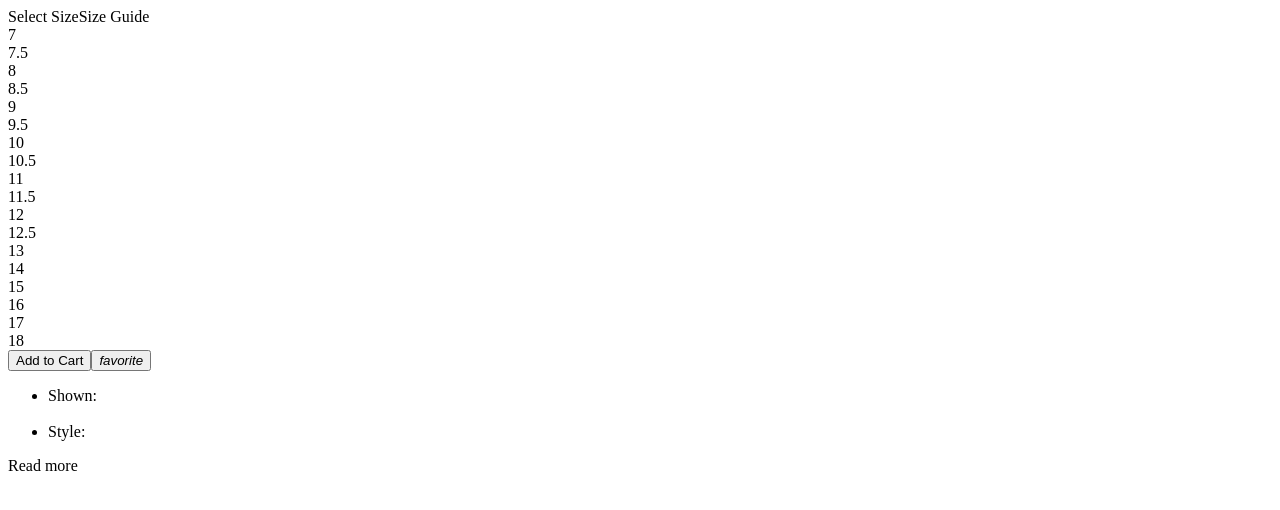
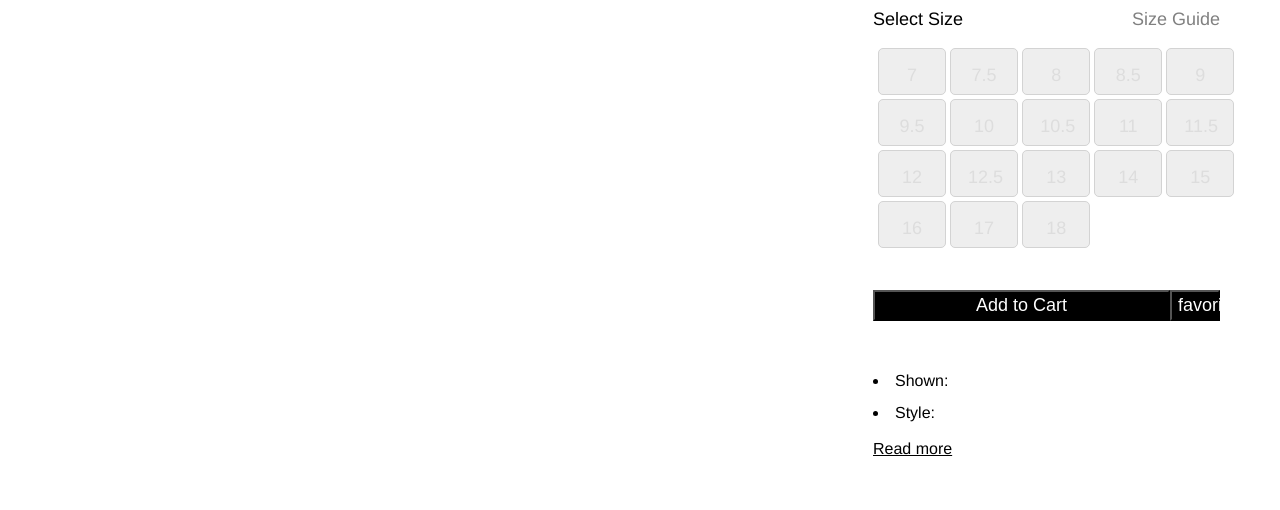
Before and after one commit to WARP-V/Sizing-Cart-Shipping, a React app: page / in a window 1280 px wide. Shown: the top 510 px of the page. Built offline with nearby package versions, Linux system fonts and the light colour scheme; no server answers; the HTML template or start-up script is replaced by a standard one.

Commit message:
modularized css and ran webpack successfully

```diff
--- a/client/src/components/App.jsx
+++ b/client/src/components/App.jsx
@@ -59,10 +59,7 @@
     const {
       sizes, curButton, description, defaultSizes,
     } = this.state;
-    console.log('sizes:', sizes);
-    console.log('description:', description);
-    console.log('curButton:', curButton);
-    console.log('defaultSizes', defaultSizes);
+
     return (
       <div id="sizesAndDescription">
         <Sizes
--- a/client/src/index.jsx
+++ b/client/src/index.jsx
@@ -2,4 +2,6 @@
 import ReactDom from 'react-dom';
 import App from './components/App';
 
+require('./style.css');
+
 ReactDom.render(<App />, document.getElementById('app'));
--- /dev/null
+++ b/client/src/style.css
@@ -0,0 +1,197 @@
+/* http://meyerweb.com/eric/tools/css/reset/
+   v2.0 | 20110126
+   License: none (public domain)
+*/
+
+html, body, div, span, applet, object, iframe,
+h1, h2, h3, h4, h5, h6, p, blockquote, pre,
+a, abbr, acronym, address, big, cite, code,
+del, dfn, em, img, ins, kbd, q, s, samp,
+small, strike, strong, sub, sup, tt, var,
+b, u, i, center,
+dl, dt, dd, ol, ul, li,
+fieldset, form, label, legend,
+table, caption, tbody, tfoot, thead, tr, th, td,
+article, aside, canvas, details, embed,
+figure, figcaption, footer, header, hgroup,
+menu, nav, output, ruby, section, summary,
+time, mark, audio, video {
+	margin: 0;
+	padding: 0;
+	border: 0;
+	font-size: 100%;
+	font: inherit;
+	vertical-align: baseline;
+}
+/* HTML5 display-role reset for older browsers */
+article, aside, details, figcaption, figure,
+footer, header, hgroup, menu, nav, section {
+	display: block;
+}
+body {
+	line-height: 1;
+}
+ol, ul {
+	list-style: none;
+}
+blockquote, q {
+	quotes: none;
+}
+blockquote:before, blockquote:after,
+q:before, q:after {
+	content: '';
+	content: none;
+}
+table {
+	border-collapse: collapse;
+	border-spacing: 0;
+}
+
+#sizesAndDescription {
+  font-family: "Helvetica Neue",Helvetica,Arial,sans-serif;
+  width: 377px;
+  height: 213px;
+  float: right;
+  padding-right: 30px;
+  font-size: 10px;
+  color:black;
+}
+
+.sizes-title {
+  cursor: pointer;
+  padding-top: 10px;
+  padding-bottom: 15px;
+  padding-right: 30px;
+  font-size: 18px;
+}
+
+.sizes-guide {
+  float: right;
+  color: gray;
+  cursor: pointer;
+  font-size: 18px;
+}
+
+.sizes-table {
+  float:right;
+  width: 100%;
+}
+
+.sizes-buttons {
+  background-color: white;
+  height: 90%;
+  width: 17%;
+  margin: 2px;
+  border: lightgray;
+  display: inline-block;
+  padding: 1px;
+  border: 1px solid lightgray;
+  border-radius: 5px;
+  cursor: pointer;
+  text-align: center;
+  font-size: 18px;
+  align-content: center;
+}
+
+.sizes-buttons:hover {
+  border: 2px solid black;
+  margin: 1px;
+}
+
+.sizes-buttons:active {
+  background-color: black;
+}
+
+.sizes-num {
+  display: inline-block;
+  margin: 25%;
+}
+
+.cart {
+  width: 377px;
+}
+
+.cart-button {
+  height: 30.85px;
+  width: calc(100% - 80px);
+  background: black;
+  display: inline-block;
+  vertical-align: top;
+  text-align: center;
+  cursor: pointer;
+  color: white;
+  font-size: 18px;
+  margin-top: 40px;
+}
+
+.heart-button {
+  height: 30.85px;
+  width: 50px;
+  display: inline-block;
+  vertical-align: top;
+  text-align: center;
+  cursor: pointer;
+  background: black;
+  color: white;
+  font-size: 18px;
+  margin-top: 40px;
+}
+
+.available {
+  background: rgba(221, 221, 221, 0.5)
+}
+
+.available .sizes-num {
+  color: rgb(221, 221, 221)
+}
+
+
+.row {
+  width: 100%;
+  height: 48px;
+  margin: 3px;
+}
+
+.description-paragraph {
+  padding-top: 16px;
+  float: right;
+  width: 100%;
+  padding: auto;
+  margin: auto;
+}
+
+.description-paragraph p {
+  font-family: "Helvetica Neue",Helvetica,Arial,sans-serif;
+  padding-right: 30px;
+  font-size: 18px;
+  display: block;
+  font-stretch: 100%;
+  line-height: 27px;
+  padding-top: 16px;
+}
+
+.description-details {
+  padding-top: 20px;
+  float:right;
+  width:100%;
+  padding: auto;
+  margin: auto;
+  font-size: 16px;
+}
+
+li {
+  list-style-type: disc;
+  list-style-position: inside;
+}
+
+.description-readmore {
+  padding-top: 20px;
+  text-decoration: underline;
+  cursor: pointer;
+}
+
+
+.current {
+  background-color: black;
+  color: white;
+}
--- a/package.json
+++ b/package.json
@@ -17,6 +17,7 @@
   "dependencies": {
     "axios": "^0.18.0",
     "body-parser": "^1.18.3",
+    "css-loader": "^1.0.1",
     "express": "^4.16.4",
     "jquery": "^3.3.1",
     "lodash": "^4.17.11",
@@ -26,7 +27,8 @@
     "path": "^0.12.7",
     "prop-types": "^15.6.2",
     "react": "^16.6.0",
-    "react-dom": "^16.6.0"
+    "react-dom": "^16.6.0",
+    "style-loader": "^0.23.1"
   },
   "devDependencies": {
     "babel-core": "^6.23.1",
--- a/webpack.config.js
+++ b/webpack.config.js
@@ -13,7 +13,7 @@
     extensions: ['.js', '.jsx'],
   },
   module: {
-    loaders: [
+    rules: [
       {
         test: /\.jsx?/,
         include: SRC_DIR,
@@ -22,6 +22,14 @@
           presets: ['react', 'es2015'],
         },
       },
+      {
+        test: /\.css$/,
+        include: path.join(__dirname, './client/src'),
+        use: [
+          { loader: 'style-loader' },
+          { loader: 'css-loader' },
+        ],
+      },
     ],
   },
 };
```
Also changed, not shown: 3 other files (tests, documents, lock files or other folders).
